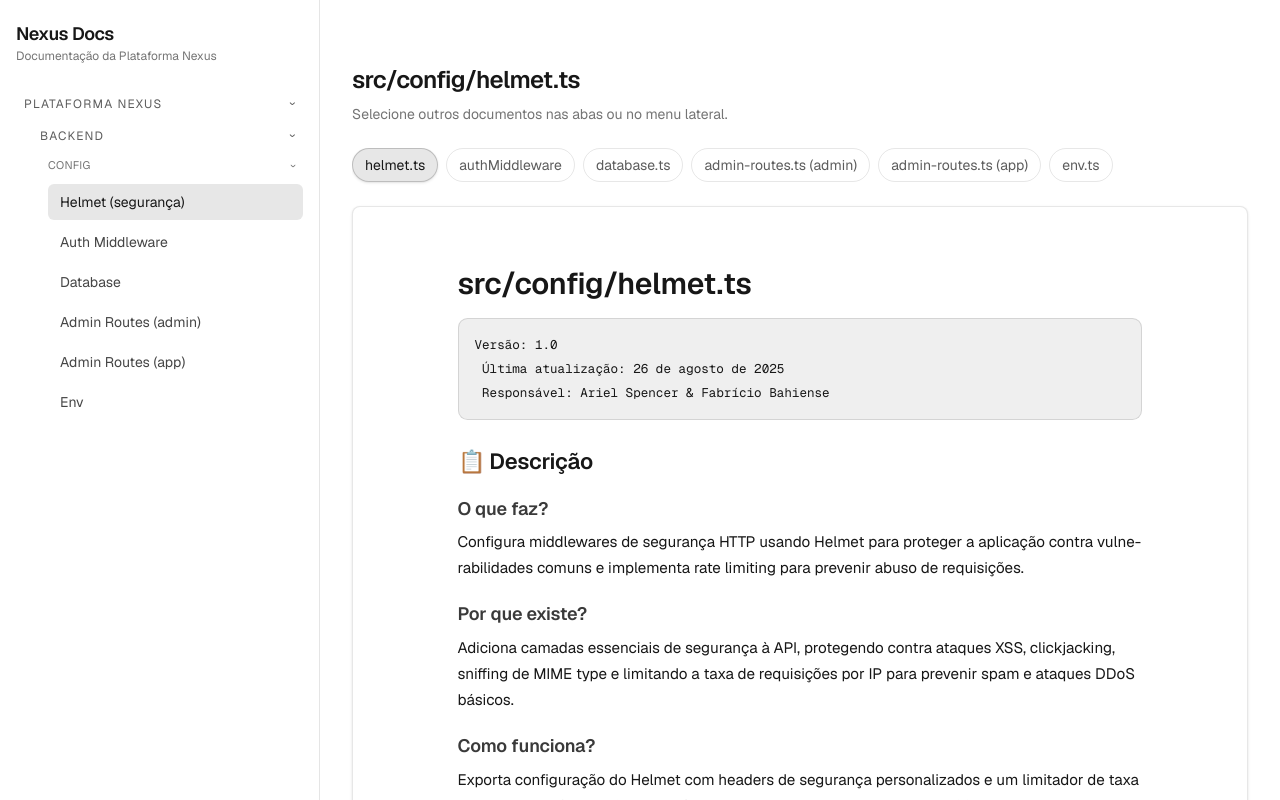
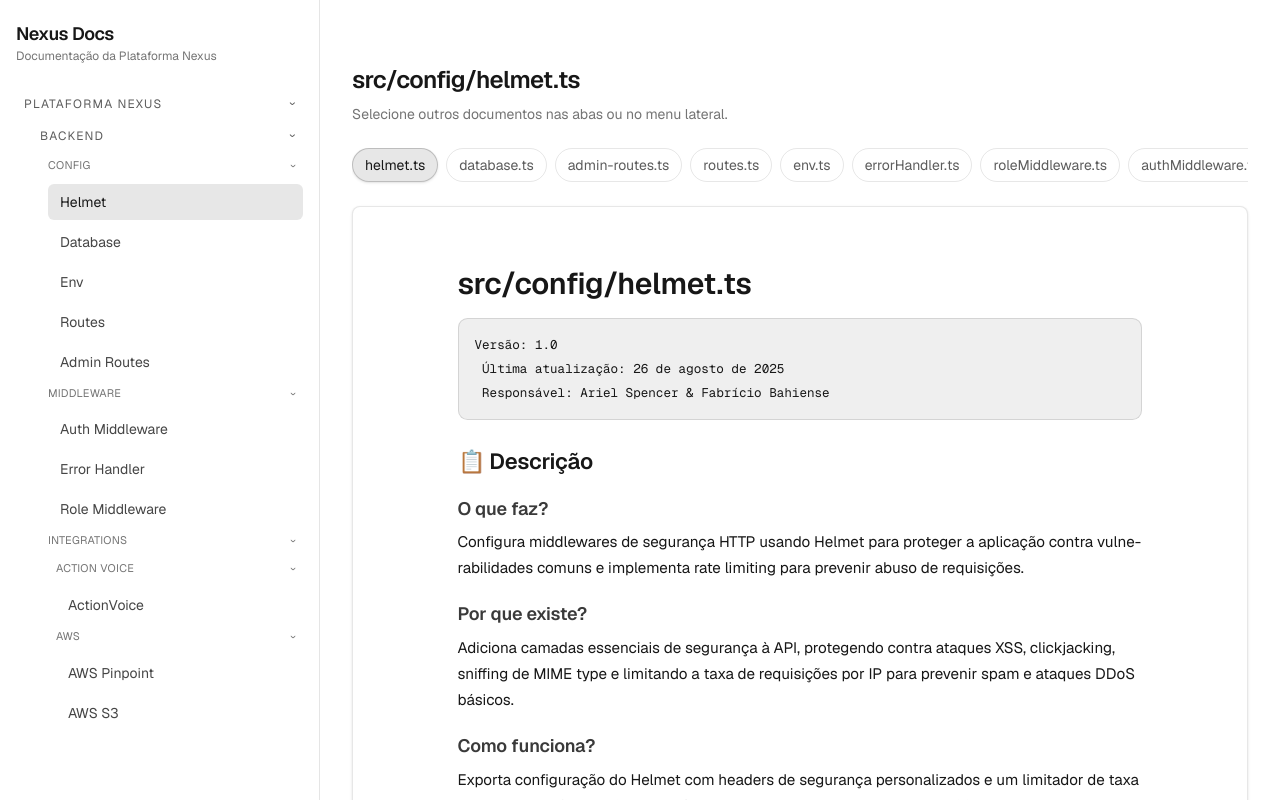
Before and after one commit to NexusComunicacao-Dev/docs, a Next.js app: page / in a window 1280 px wide. Shown: the top 800 px of the page. Built offline with nearby package versions, Linux system fonts and the light colour scheme.

Commit message:
Refactor: code structure for improved readability and maintainability

```diff
--- a/src/app/client-page.tsx
+++ b/src/app/client-page.tsx
@@ -101,6 +101,35 @@ function Sidebar({
     };
   }, []);
 
+  // Labels e chaves por grupo
+  const getLabel = (key: DocKey) =>
+    ({
+      helmet: "Helmet",
+      database: "Database",
+      adminRoutesTs: "Admin Routes",
+      adminRoutes: "Routes",
+      env: "Env",
+
+      // Middleware
+      authMiddleware: "Auth Middleware",
+      errorHandler: "Error Handler",
+      roleMiddleware: "Role Middleware",
+
+      // Integrations
+      actionVoice: "ActionVoice",
+      awsPinpoint: "AWS Pinpoint",
+      awsS3: "AWS S3",
+    } as Partial<Record<DocKey, string>>)[key] || docs[key]?.title || key;
+
+  const configKeys = (["helmet", "database", "env", "adminRoutes", "adminRoutesTs"] as DocKey[])
+    .filter((k) => docs[k]);
+  const middlewareKeys = (["authMiddleware", "errorHandler", "roleMiddleware"] as DocKey[])
+    .filter((k) => docs[k]);
+
+  // Integrations com subgrupos
+  const integrationsActionVoiceKeys = (["actionVoice"] as DocKey[]).filter((k) => docs[k]);
+  const integrationsAwsKeys = (["awsPinpoint", "awsS3"] as DocKey[]).filter((k) => docs[k]);
+
   return (
     <>
       {/* Overlay para mobile */}
@@ -160,6 +189,7 @@ function Sidebar({
                   </summary>
 
                   <div data-collapse-content>
+                    {/* Config */}
                     <details className="group" data-collapse id="config" open>
                       <summary className="cursor-pointer flex items-center justify-between rounded-md px-2 py-1.5 pl-8 text-[11px] uppercase tracking-wide text-foreground/60 hover:bg-foreground/5 transition-colors">
                         <span>Config</span>
@@ -168,7 +198,7 @@ function Sidebar({
 
                       <div data-collapse-content>
                         <ul className="mt-1 space-y-1 pl-8">
-                          {(Object.keys(docs) as DocKey[]).map((key) => {
+                          {configKeys.map((key) => {
                             const active = key === docKey;
                             return (
                               <li key={key}>
@@ -182,21 +212,116 @@ function Sidebar({
                                       : "hover:bg-foreground/5 text-foreground/80 hover:translate-x-0.5",
                                   ].join(" ")}
                                 >
-                                  {
-                                    {
-                                      helmet: "Helmet (segurança)",
-                                      auth: "Auth Middleware",
-                                      database: "Database",
-                                      adminRoutesTs: "Admin Routes (admin)",
-                                      adminRoutes: "Admin Routes (app)",
-                                      env: "Env",
-                                    }[key] || docs[key]?.title || key
-                                  }
+                                  {getLabel(key)}
                                 </Link>
                               </li>
                             );
                           })}
                         </ul>
+                      </div>
+                    </details>
+
+                    {/* Middleware */}
+                    <details className="group" data-collapse id="middleware" open>
+                      <summary className="cursor-pointer flex items-center justify-between rounded-md px-2 py-1.5 pl-8 text-[11px] uppercase tracking-wide text-foreground/60 hover:bg-foreground/5 transition-colors">
+                        <span>Middleware</span>
+                        <span className="transition-transform duration-300 group-open:rotate-90">›</span>
+                      </summary>
+
+                      <div data-collapse-content>
+                        <ul className="mt-1 space-y-1 pl-8">
+                          {middlewareKeys.map((key) => {
+                            const active = key === docKey;
+                            return (
+                              <li key={key}>
+                                <Link
+                                  href={`/?doc=${key}`}
+                                  onClick={onMobileClose}
+                                  className={[
+                                    "block rounded-md px-3 py-2 transition-all",
+                                    active
+                                      ? "bg-foreground/10 text-foreground"
+                                      : "hover:bg-foreground/5 text-foreground/80 hover:translate-x-0.5",
+                                  ].join(" ")}
+                                >
+                                  {getLabel(key)}
+                                </Link>
+                              </li>
+                            );
+                          })}
+                        </ul>
+                      </div>
+                    </details>
+
+                    {/* Integrations */}
+                    <details className="group" data-collapse id="integrations" open>
+                      <summary className="cursor-pointer flex items-center justify-between rounded-md px-2 py-1.5 pl-8 text-[11px] uppercase tracking-wide text-foreground/60 hover:bg-foreground/5 transition-colors">
+                        <span>Integrations</span>
+                        <span className="transition-transform duration-300 group-open:rotate-90">›</span>
+                      </summary>
+
+                      <div data-collapse-content>
+                        {/* Action Voice */}
+                        <details className="group" data-collapse id="integrations-actionvoice" open>
+                          <summary className="cursor-pointer flex items-center justify-between rounded-md px-2 py-1.5 pl-10 text-[11px] uppercase tracking-wide text-foreground/60 hover:bg-foreground/5 transition-colors">
+                            <span>Action Voice</span>
+                            <span className="transition-transform duration-300 group-open:rotate-90">›</span>
+                          </summary>
+                          <div data-collapse-content>
+                            <ul className="mt-1 space-y-1 pl-10">
+                              {integrationsActionVoiceKeys.map((key) => {
+                                const active = key === docKey;
+                                return (
+                                  <li key={key}>
+                                    <Link
+                                      href={`/?doc=${key}`}
+                                      onClick={onMobileClose}
+                                      className={[
+                                        "block rounded-md px-3 py-2 transition-all",
+                                        active
+                                          ? "bg-foreground/10 text-foreground"
+                                          : "hover:bg-foreground/5 text-foreground/80 hover:translate-x-0.5",
+                                      ].join(" ")}
+                                    >
+                                      {getLabel(key)}
+                                    </Link>
+                                  </li>
+                                );
+                              })}
+                            </ul>
+                          </div>
+                        </details>
+
+                        {/* AWS */}
+                        <details className="group" data-collapse id="integrations-aws" open>
+                          <summary className="cursor-pointer flex items-center justify-between rounded-md px-2 py-1.5 pl-10 text-[11px] uppercase tracking-wide text-foreground/60 hover:bg-foreground/5 transition-colors">
+                            <span>AWS</span>
+                            <span className="transition-transform duration-300 group-open:rotate-90">›</span>
+                          </summary>
+                          <div data-collapse-content>
+                            <ul className="mt-1 space-y-1 pl-10">
+                              {integrationsAwsKeys.map((key) => {
+                                const active = key === docKey;
+                                return (
+                                  <li key={key}>
+                                    <Link
+                                      href={`/?doc=${key}`}
+                                      onClick={onMobileClose}
+                                      className={[
+                                        "block rounded-md px-3 py-2 transition-all",
+                                        active
+                                          ? "bg-foreground/10 text-foreground"
+                                          : "hover:bg-foreground/5 text-foreground/80 hover:translate-x-0.5",
+                                      ].join(" ")}
+                                    >
+                                      {getLabel(key)}
+                                    </Link>
+                                  </li>
+                                );
+                              })}
+                            </ul>
+                          </div>
+                        </details>
                       </div>
                     </details>
                   </div>
--- a/src/app/page.tsx
+++ b/src/app/page.tsx
@@ -8,25 +8,49 @@ const DOCS = {
     title: "src/config/helmet.ts",
     file: "src/docs/backend/config/src_config_helmet.html",
   },
-  auth: {
-    title: "Middleware/authMiddleware",
-    file: "src/docs/backend/config/Middleware_authMiddleware.html",
-  },
   database: {
     title: "src/config/database.ts",
     file: "src/docs/backend/config/src_config_database.html",
   },
   adminRoutesTs: {
-    title: "src/config/admin-routes.ts (admin)",
+    title: "src/config/admin-routes.ts",
     file: "src/docs/backend/config/src_config_admin_routes.ts.html",
   },
   adminRoutes: {
-    title: "src/config/admin-routes.ts (app)",
-    file: "src/docs/backend/config/src_config_admin_routes.html",
+    title: "src/config/routes.ts",
+    file: "src/docs/backend/config/src_config_routes.html",
   },
   env: {
     title: "src/config/env.ts",
     file: "src/docs/backend/config/src_config_env.html",
+  },
+
+  // Middleware
+  errorHandler: {
+    title: "Middleware/errorHandler.ts",
+    file: "src/docs/backend/middleware/middleware_error_Handler.html",
+  },
+  roleMiddleware: {
+    title: "Middleware/roleMiddleware.ts",
+    file: "src/docs/backend/middleware/middleware_role_Middleware.html",
+  },
+  authMiddleware: {
+    title: "Middleware/authMiddleware.ts",
+    file: "src/docs/backend/middleware/middleware_auth_Middleware.html",
+  },
+
+  // Integrations
+  actionVoice: {
+    title: "integrations/actionvoice",
+    file: "src/docs/backend/integrations/action_voice/integrations_actionvoice_index.html",
+  },
+  awsPinpoint: {
+    title: "integrations/aws/pinpoint",
+    file: "src/docs/backend/integrations/aws/pinpoint/integrations_aws_pinpoint_index.html",
+  },
+  awsS3: {
+    title: "integrations/aws/s3",
+    file: "src/docs/backend/integrations/aws/s3/integrations_aws_s3_index.html",
   },
 } as const;
 
--- a/src/docs/backend/config/src_config_admin_routes.html
+++ b/src/docs/backend/config/src_config_routes.html
@@ -759,7 +759,7 @@
 			class="c13"
 			id="h.trdgxckwrhrp"
 		>
-			<span class="c12 c4 c18 c29">src/config/admin-routes.ts</span>
+			<span class="c12 c4 c18 c29">src/config/routes.ts</span>
 		</h1>
 		<p class="c3">
 			<span class="c4">Vers&atilde;o:</span><span>&nbsp;1.0<br /> </span
```
